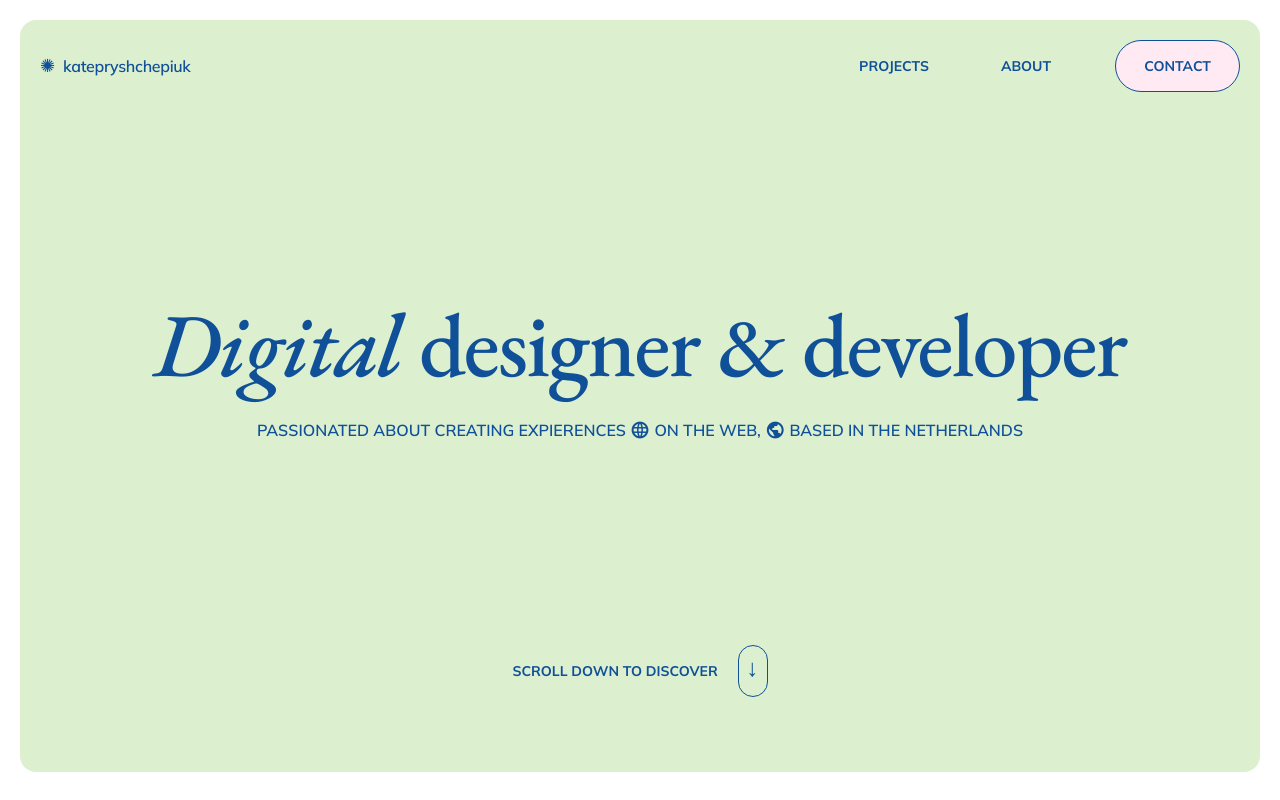
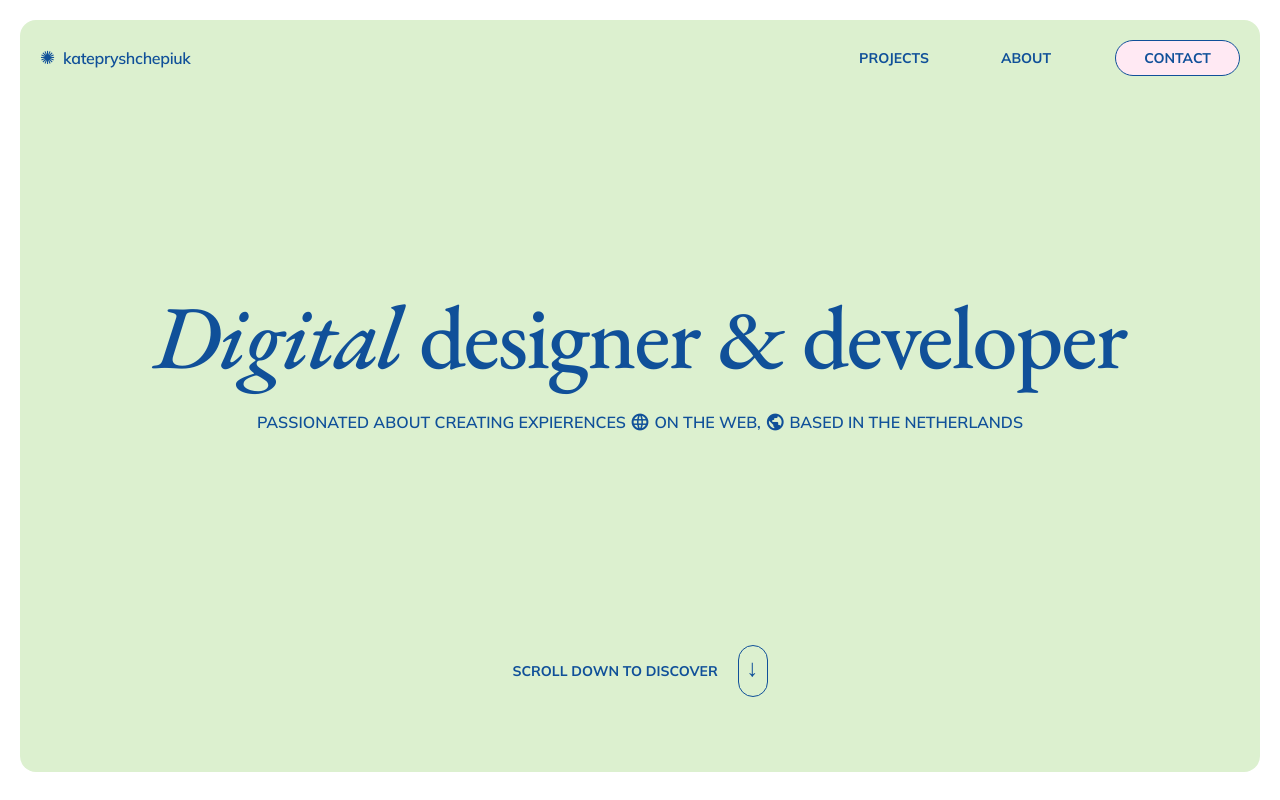
Before and after one commit to katepryshchepiuk/my-portfolio, a plain HTML site: page index.html in a window 1280 px wide. Drawn offline with nearby package versions, Linux system fonts and the light colour scheme.

Commit message:
Buuton fixing

```diff
--- a/src/style.css
+++ b/src/style.css
@@ -92,6 +92,10 @@ a.navbar-brand {
     color: var(--primary-color);
 }
 
+.nav-link {
+    padding: 0px;
+}
+
 .nav-link, p.button {
     font-family: var(--font-secondary);
     font-size: 14px;
```
